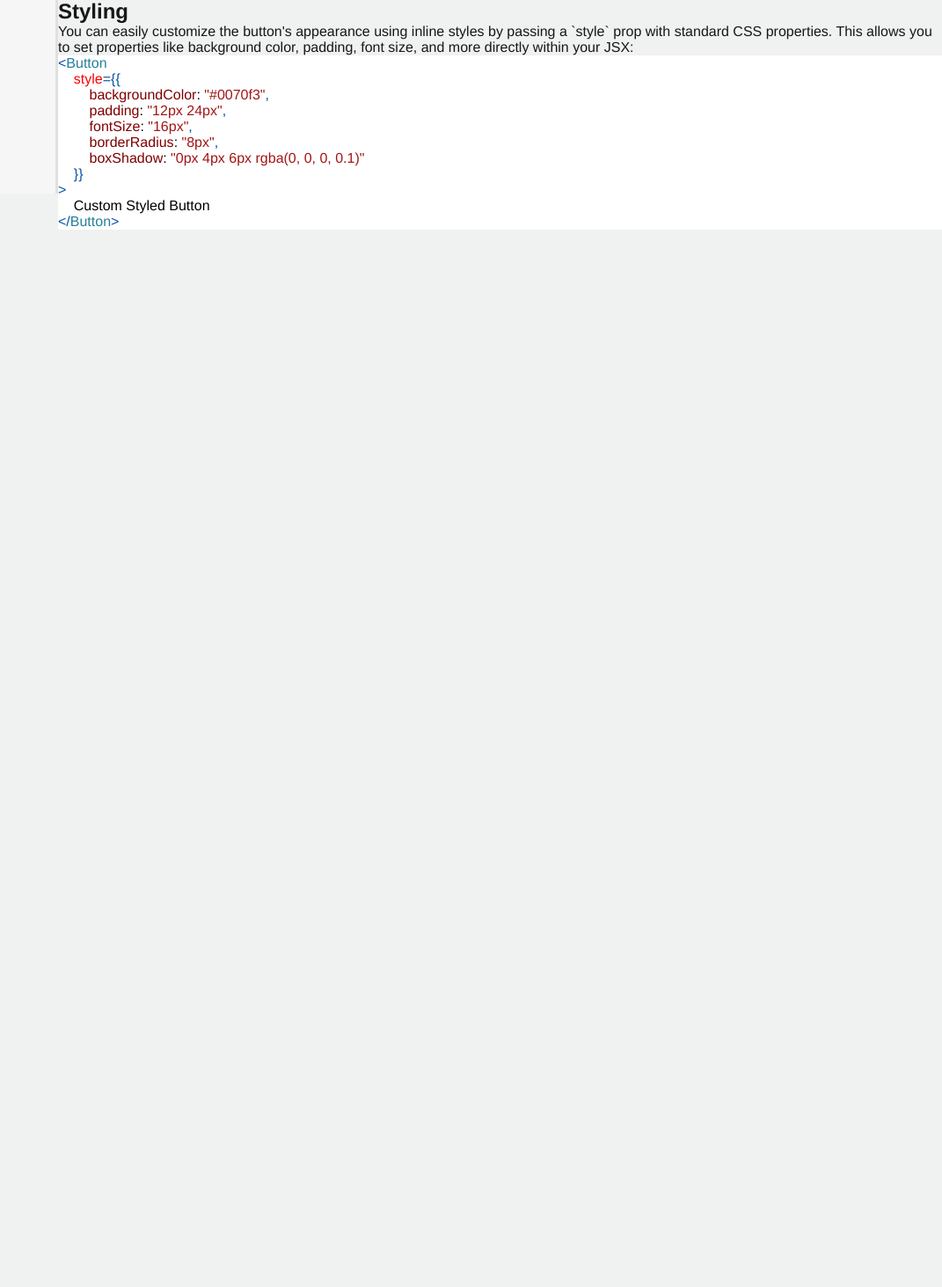
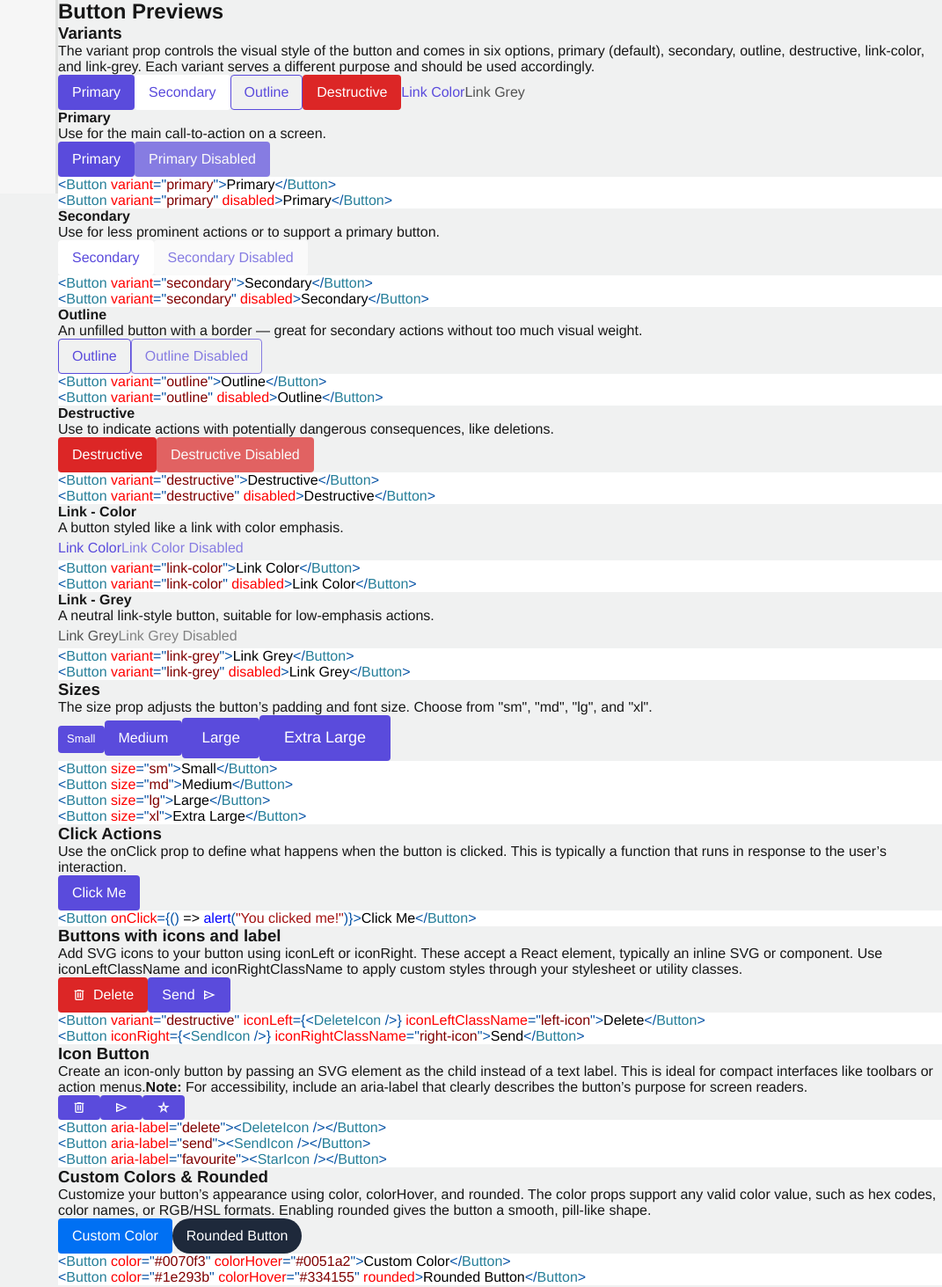
Before and after one commit to jalbe0076/component_kit, a Next.js app: page /button in a window 1280 px wide. Shown: the part 580-2043 px from the top of the page at 88% size, without its empty margins (209-1280 px from the left). Before the commit the page ends 841 px from the top, so only its background shows below. Built offline with nearby package versions, Linux system fonts and the light colour scheme.

Commit message:
Add button preview section

```diff
--- a/src/app/button/page.tsx
+++ b/src/app/button/page.tsx
@@ -297,6 +297,241 @@ export default function ButtonDocs() {
           </table>
         </div>
       </section>
+
+      <section>
+        <h2>Button Previews</h2>
+
+        {/* === Variants === */}
+        <section>
+          <h3>Variants</h3>
+          <p>
+            The <code>variant</code> prop controls the visual style of the
+            button and comes in six options, primary (default), secondary,
+            outline, destructive, link-color, and link-grey. Each variant serves
+            a different purpose and should be used accordingly.
+          </p>
+          <div>
+            <Button variant="primary">Primary</Button>
+            <Button variant="secondary">Secondary</Button>
+            <Button variant="outline">Outline</Button>
+            <Button variant="destructive">Destructive</Button>
+            <Button variant="link-color">Link Color</Button>
+            <Button variant="link-grey">Link Grey</Button>
+          </div>
+
+          <h4>Primary</h4>
+          <p>Use for the main call-to-action on a screen.</p>
+          <Button variant="primary">Primary</Button>
+          <Button variant="primary" disabled>
+            Primary Disabled
+          </Button>
+          <CodeBlock code={`<Button variant="primary">Primary</Button>`} />
+          <CodeBlock
+            code={`<Button variant="primary" disabled>Primary</Button>`}
+          />
+
+          <h4>Secondary</h4>
+          <p>Use for less prominent actions or to support a primary button.</p>
+          <Button variant="secondary">Secondary</Button>
+          <Button variant="secondary" disabled>
+            Secondary Disabled
+          </Button>
+          <CodeBlock code={`<Button variant="secondary">Secondary</Button>`} />
+          <CodeBlock
+            code={`<Button variant="secondary" disabled>Secondary</Button>`}
+          />
+
+          <h4>Outline</h4>
+          <p>
+            An unfilled button with a border — great for secondary actions
+            without too much visual weight.
+          </p>
+          <Button variant="outline">Outline</Button>
+          <Button variant="outline" disabled>
+            Outline Disabled
+          </Button>
+          <CodeBlock code={`<Button variant="outline">Outline</Button>`} />
+          <CodeBlock
+            code={`<Button variant="outline" disabled>Outline</Button>`}
+          />
+
+          <h4>Destructive</h4>
+          <p>
+            Use to indicate actions with potentially dangerous consequences,
+            like deletions.
+          </p>
+          <Button variant="destructive">Destructive</Button>
+          <Button variant="destructive" disabled>
+            Destructive Disabled
+          </Button>
+          <CodeBlock
+            code={`<Button variant="destructive">Destructive</Button>`}
+          />
+          <CodeBlock
+            code={`<Button variant="destructive" disabled>Destructive</Button>`}
+          />
+
+          <h4>Link - Color</h4>
+          <p>A button styled like a link with color emphasis.</p>
+          <Button variant="link-color">Link Color</Button>
+          <Button variant="link-color" disabled>
+            Link Color Disabled
+          </Button>
+          <CodeBlock
+            code={`<Button variant="link-color">Link Color</Button>`}
+          />
+          <CodeBlock
+            code={`<Button variant="link-color" disabled>Link Color</Button>`}
+          />
+
+          <h4>Link - Grey</h4>
+          <p>A neutral link-style button, suitable for low-emphasis actions.</p>
+          <Button variant="link-grey">Link Grey</Button>
+          <Button variant="link-grey" disabled>
+            Link Grey Disabled
+          </Button>
+          <CodeBlock code={`<Button variant="link-grey">Link Grey</Button>`} />
+          <CodeBlock
+            code={`<Button variant="link-grey" disabled>Link Grey</Button>`}
+          />
+        </section>
+
+        {/* === Sizes === */}
+        <section>
+          <h3>Sizes</h3>
+          <p>
+            The <code>size</code> prop adjusts the button’s padding and font
+            size. Choose from <code>"sm"</code>, <code>"md"</code>,{" "}
+            <code>"lg"</code>, and <code>"xl"</code>.
+          </p>
+          <div>
+            <Button size="sm">Small</Button>
+            <Button size="md">Medium</Button>
+            <Button size="lg">Large</Button>
+            <Button size="xl">Extra Large</Button>
+          </div>
+          <div>
+            <CodeBlock code={`<Button size="sm">Small</Button>`} />
+            <CodeBlock code={`<Button size="md">Medium</Button>`} />
+            <CodeBlock code={`<Button size="lg">Large</Button>`} />
+            <CodeBlock code={`<Button size="xl">Extra Large</Button>`} />
+          </div>
+        </section>
+
+        {/* === OnClick === */}
+        <section>
+          <h3>Click Actions</h3>
+          <p>
+            Use the <code>onClick</code> prop to define what happens when the
+            button is clicked. This is typically a function that runs in
+            response to the user’s interaction.
+          </p>
+
+          <Button onClick={() => alert("You clicked me!")}>Click Me</Button>
+          <CodeBlock
+            code={`<Button onClick={() => alert("You clicked me!")}>Click Me</Button>`}
+          />
+        </section>
+
+        {/* === Buttons with icons and label === */}
+        <section>
+          <h3>Buttons with icons and label</h3>
+          <p>
+            Add SVG icons to your button using <code>iconLeft</code> or{" "}
+            <code>iconRight</code>. These accept a React element, typically an
+            inline SVG or component. Use <code>iconLeftClassName</code> and{" "}
+            <code>iconRightClassName</code> to apply custom styles through your
+            stylesheet or utility classes.
+          </p>
+
+          <div>
+            <Button
+              variant="destructive"
+              iconLeft={<DeleteIcon />}
+              iconLeftClassName="left-icon"
+            >
+              Delete
+            </Button>
+            <Button iconRight={<SendIcon />} iconRightClassName="right-icon">
+              Send
+            </Button>
+          </div>
+          <div>
+            <CodeBlock
+              code={`<Button variant="destructive" iconLeft={<DeleteIcon />} iconLeftClassName="left-icon">Delete</Button>`}
+            />
+            <CodeBlock
+              code={`<Button iconRight={<SendIcon />} iconRightClassName="right-icon">Send</Button>`}
+            />
+          </div>
+        </section>
+
+        {/* === Icon button === */}
+        <section>
+          <h3>Icon Button</h3>
+          <p>
+            Create an icon-only button by passing an SVG element as the child
+            instead of a text label. This is ideal for compact interfaces like
+            toolbars or action menus.
+            <strong>Note:</strong> For accessibility, include an{" "}
+            <code>aria-label</code> that clearly describes the button’s purpose
+            for screen readers.
+          </p>
+
+          <div>
+            <Button aria-label="delete">
+              <DeleteIcon />
+            </Button>
+            <Button aria-label="send">
+              <SendIcon />
+            </Button>
+            <Button aria-label="favourite">
+              <StarIcon />
+            </Button>
+          </div>
+          <div>
+            <CodeBlock
+              code={`<Button aria-label="delete"><DeleteIcon /></Button>`}
+            />
+            <CodeBlock
+              code={`<Button aria-label="send"><SendIcon /></Button>`}
+            />
+            <CodeBlock
+              code={`<Button aria-label="favourite"><StarIcon /></Button>`}
+            />
+          </div>
+        </section>
+
+        {/* === Colors & Rounded === */}
+        <section>
+          <h3>Custom Colors & Rounded</h3>
+          <p>
+            Customize your button’s appearance using <code>color</code>,{" "}
+            <code>colorHover</code>, and <code>rounded</code>. The{" "}
+            <code>color</code> props support any valid color value, such as hex
+            codes, color names, or RGB/HSL formats. Enabling{" "}
+            <code>rounded</code> gives the button a smooth, pill-like shape.
+          </p>
+
+          <div>
+            <Button color="#0070f3" colorHover="#0051a2">
+              Custom Color
+            </Button>
+            <Button color="#1e293b" colorHover="#334155" rounded>
+              Rounded Button
+            </Button>
+          </div>
+          <div>
+            <CodeBlock
+              code={`<Button color="#0070f3" colorHover="#0051a2">Custom Color</Button>`}
+            />
+            <CodeBlock
+              code={`<Button color="#1e293b" colorHover="#334155" rounded>Rounded Button</Button>`}
+            />
+          </div>
+        </section>
+      </section>
+
       <section>
         <h2>Styling</h2>
         <p>
```
